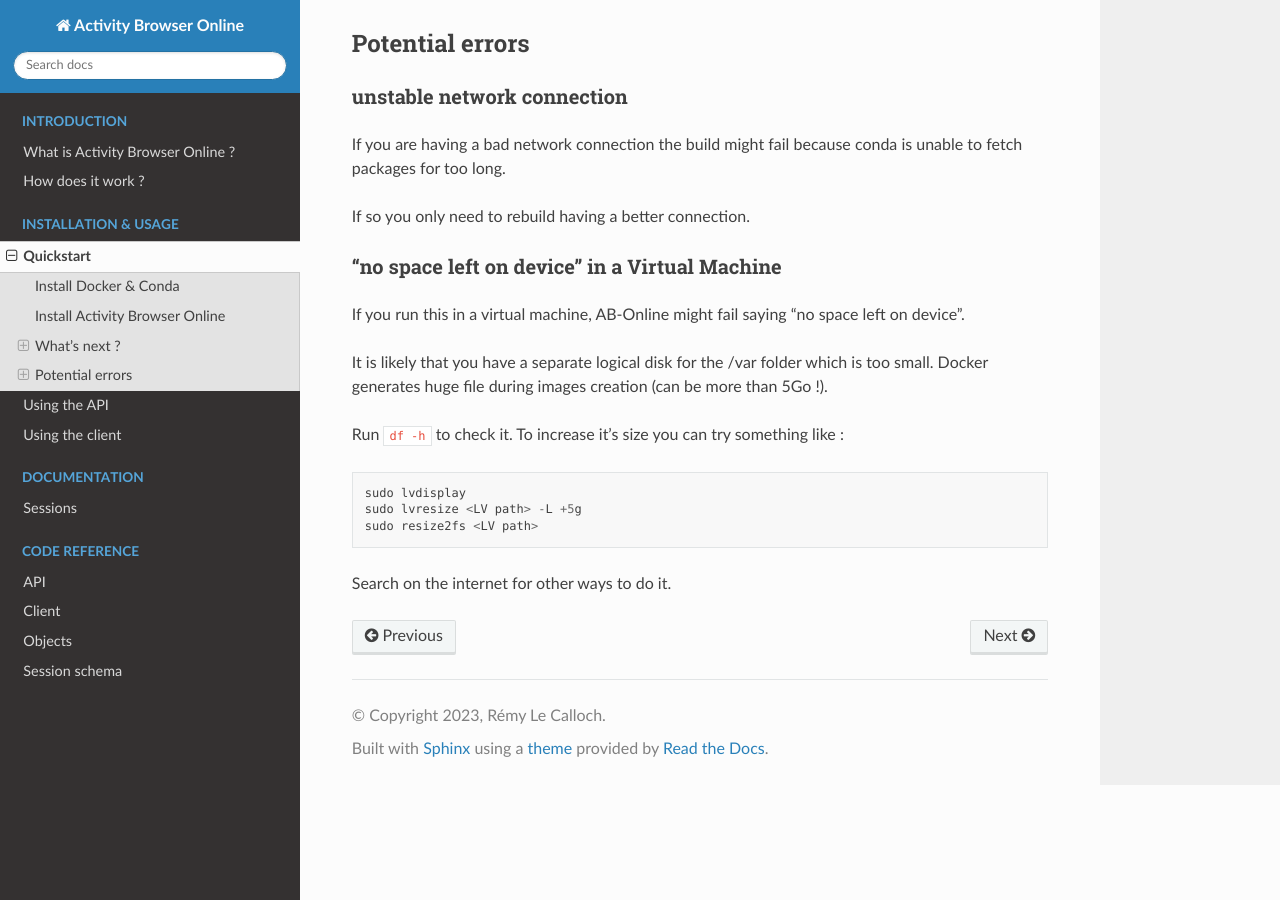
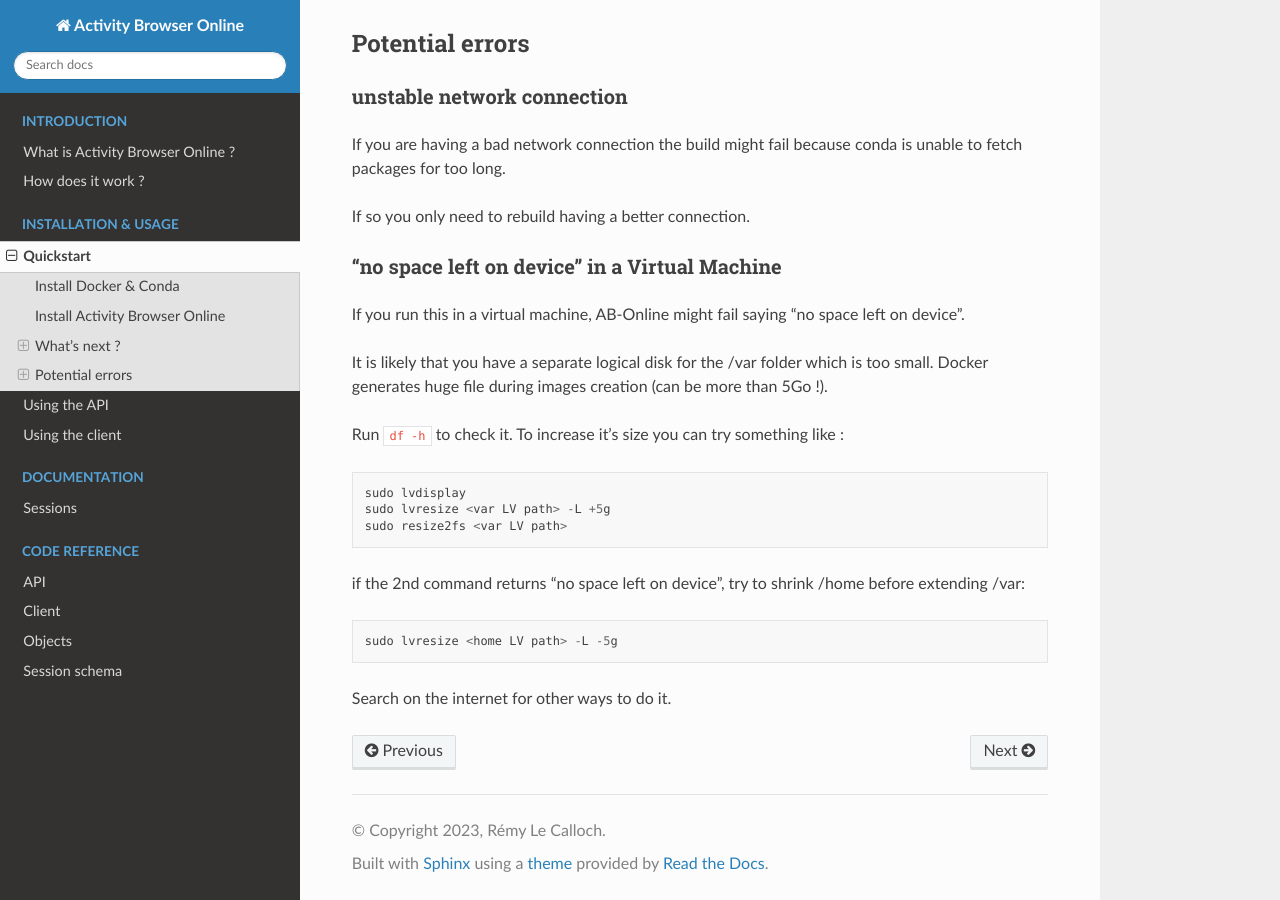
Before and after one commit to Pan6ora/activity-browser-online, a Sphinx documentation site: the page built from docs/source/usage/quickstart.md, in a window 1280 px wide and 900 px high, scrolled down 3505 px. Built offline with Sphinx 7.4.7 and the Read the Docs theme 2.0.0, drawn with Linux system fonts in a browser that asks for light colours.

Commit message:
Add: improve doc

````diff
--- a/docs/source/usage/quickstart.md
+++ b/docs/source/usage/quickstart.md
@@ -166,8 +166,14 @@ To increase it's size you can try something like :
 
 ```
 sudo lvdisplay
-sudo lvresize <LV path> -L +5g
-sudo resize2fs <LV path>
+sudo lvresize <var LV path> -L +5g
+sudo resize2fs <var LV path>
+```
+
+if the 2nd command returns "no space left on device", try to shrink /home before extending /var:
+
+```
+sudo lvresize <home LV path> -L -5g
 ```
 
 Search on the internet for other ways to do it.
````
